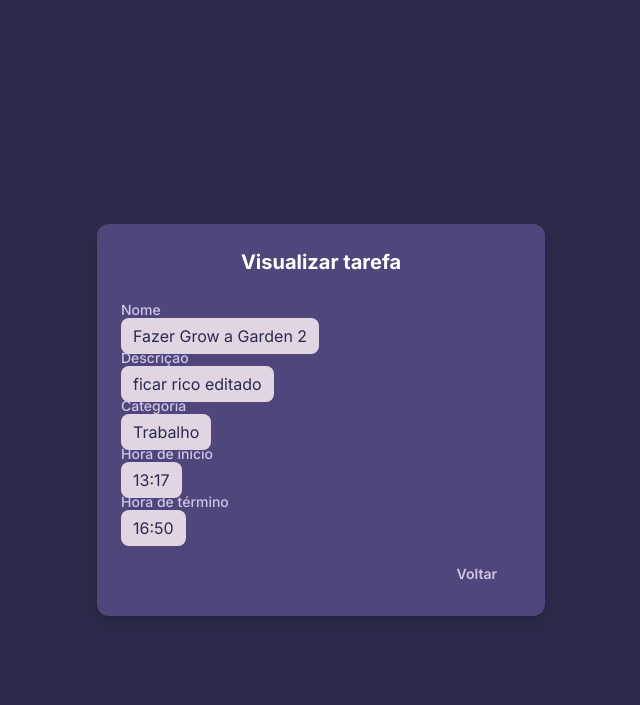
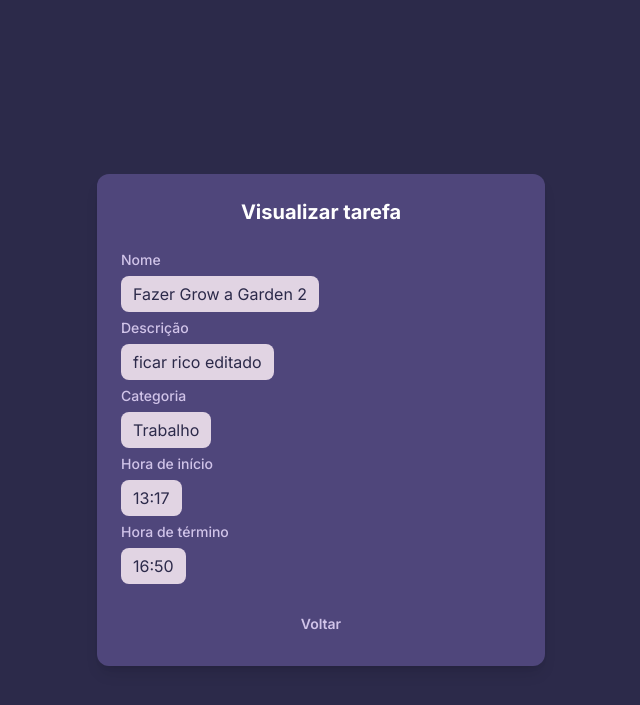
Before and after one commit to pedroaborges/2do_project, a Django app: page /task/5/detail/ in a window 1280 px wide. Shown: the top 705 px of the page, without its empty margins (319-959 px from the left). Run offline with Django 4.2, Linux system fonts and the light colour scheme; a user stored in the database is signed in; data comes from the database, SQL or seed files in the repository; both versions use the stored data as it was after the commit; some libraries are stand-ins or nearby versions.

Commit message:
fix: tela de detalhes/tela de atulização

```diff
--- a/tasks/templates/detailTask.html
+++ b/tasks/templates/detailTask.html
@@ -5,12 +5,12 @@
 
 {% block 'body' %}
   <body class="bg-dark-purple font-sans flex items-center justify-center min-h-screen p-4">
-    <div class="bg-card-purple p-6 rounded-xl shadow-lg mt-10 w-full max-w-md">
+    <div class="bg-card-purple p-6 rounded-xl shadow-lg mt-10 w-full max-w-md space-y-3">
       <h4 class="text-center text-xl font-bold text-text-primary mb-6">Visualizar tarefa</h4>
 
         <!-- Nome -->
         <div>
-          <label class="block text-sm font-medium text-text-secondary mb-1">Nome</label>
+          <label class="block text-sm font-medium text-text-secondary mb-3">Nome</label>
           <label class="w-full rounded-lg px-3 py-2 bg-input-purple text-text-input placeholder-text-secondary focus:outline-none focus:ring-2 focus:ring-light-purple">
             {{ task.name }}
           </label>
@@ -18,7 +18,7 @@
 
         <!-- Descrição -->
         <div>
-          <label class="block text-sm font-medium text-text-secondary mb-1">Descrição</label>
+          <label class="block text-sm font-medium text-text-secondary mb-3">Descrição</label>
           <label class="w-full rounded-lg px-3 py-2 bg-input-purple text-text-input placeholder-text-secondary focus:outline-none focus:ring-2 focus:ring-light-purple">
             {{ task.description }}
           </label>
@@ -26,7 +26,7 @@
 
         <!-- Categoria -->
         <div>
-          <label class="block text-sm font-medium text-text-secondary mb-1">Categoria</label>
+          <label class="block text-sm font-medium text-text-secondary mb-3">Categoria</label>
           <label class="w-full rounded-lg px-3 py-2 bg-input-purple text-text-input placeholder-text-secondary focus:outline-none focus:ring-2 focus:ring-light-purple">
             {{ task.category }}
           </label>
@@ -34,7 +34,7 @@
 
         <!-- Hora de início -->
         <div>
-          <label class="block text-sm font-medium text-text-secondary mb-1">Hora de início</label>
+          <label class="block text-sm font-medium text-text-secondary mb-3">Hora de início</label>
           <label class="w-full rounded-lg px-3 py-2 bg-input-purple text-text-input focus:outline-none focus:ring-2 focus:ring-light-purple">
             {{ task.init_hour|time:'H:i' }}
           </label>
@@ -42,13 +42,13 @@
 
         <!-- Hora de término -->
         <div>
-          <label class="block text-sm font-medium text-text-secondary mb-1">Hora de término</label>
+          <label class="block text-sm font-medium text-text-secondary mb-3">Hora de término</label>
           <label class="w-full rounded-lg px-3 py-2 bg-input-purple text-text-input focus:outline-none focus:ring-2 focus:ring-light-purple">
             {{ task.end_hour|time:'H:i' }}
           </label>
         </div>
 
-        <div class="flex justify-end space-x-3 pt-4">
+        <div class="flex justify-center space-x-3 pt-4">
           <a href="{% url 'home' %}">
             <button type="button" class="px-6 py-2 rounded-lg text-sm font-semibold text-text-secondary hover:text-light-purple transition">
               Voltar
--- a/tasks/views.py
+++ b/tasks/views.py
@@ -134,6 +134,11 @@ class TasksUpdateView(UpdateView): # Update View (PUT)
     context_object_name = 'task'
     success_url = '/'
 
+    def get_context_data(self, **kwargs):
+        context = super().get_context_data(**kwargs)
+        context['categories'] = ['Trabalho', 'Esportes', 'Estudos', 'Lazer']
+        return context
+
 @method_decorator(login_required(login_url='login'), name='dispatch')
 class TasksDeleteView(DeleteView): # Delete View (DELETE)
     model = Task
```
Also changed, not shown: tasks/templates/updateTask.html (+5 -8 lines), db.sqlite3.
